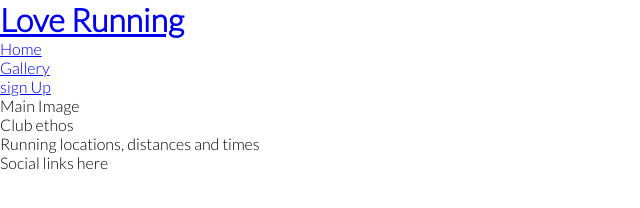
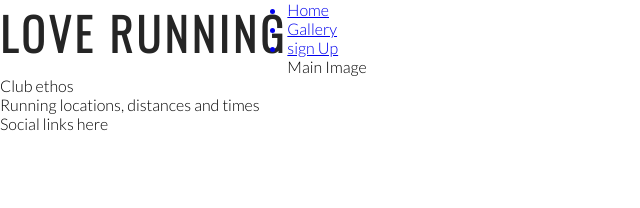
Before and after one commit to pagioro/love-running, a plain HTML site: page index.html in a window 1280 px wide. Shown: the whole page, without its empty margins (0-640 px from the left). Drawn offline with nearby package versions, Linux system fonts and the light colour scheme.

Commit message:
Add style for headings and logo

```diff
--- a/assets/css/style.css
+++ b/assets/css/style.css
@@ -10,3 +10,17 @@ body {
     font-family: Lato, sans-serif;
     font-weight: 300;
 }
+
+/* headings and logo */
+
+h1, h2 {
+    font-family: Oswald, sans-serif;
+    text-transform: uppercase;
+    letter-spacing: 4px;
+    color: #252525;
+}
+
+#logo {
+    float: left;
+    font-size: 280%;
+}
--- a/index.html
+++ b/index.html
@@ -15,7 +15,7 @@
 <body>
     <header>
         <a href="index.html">
-            <h1>Love Running</h1>
+            <h1 id="logo">Love Running</h1>
         </a>
         <nav>
             <ul>
```
